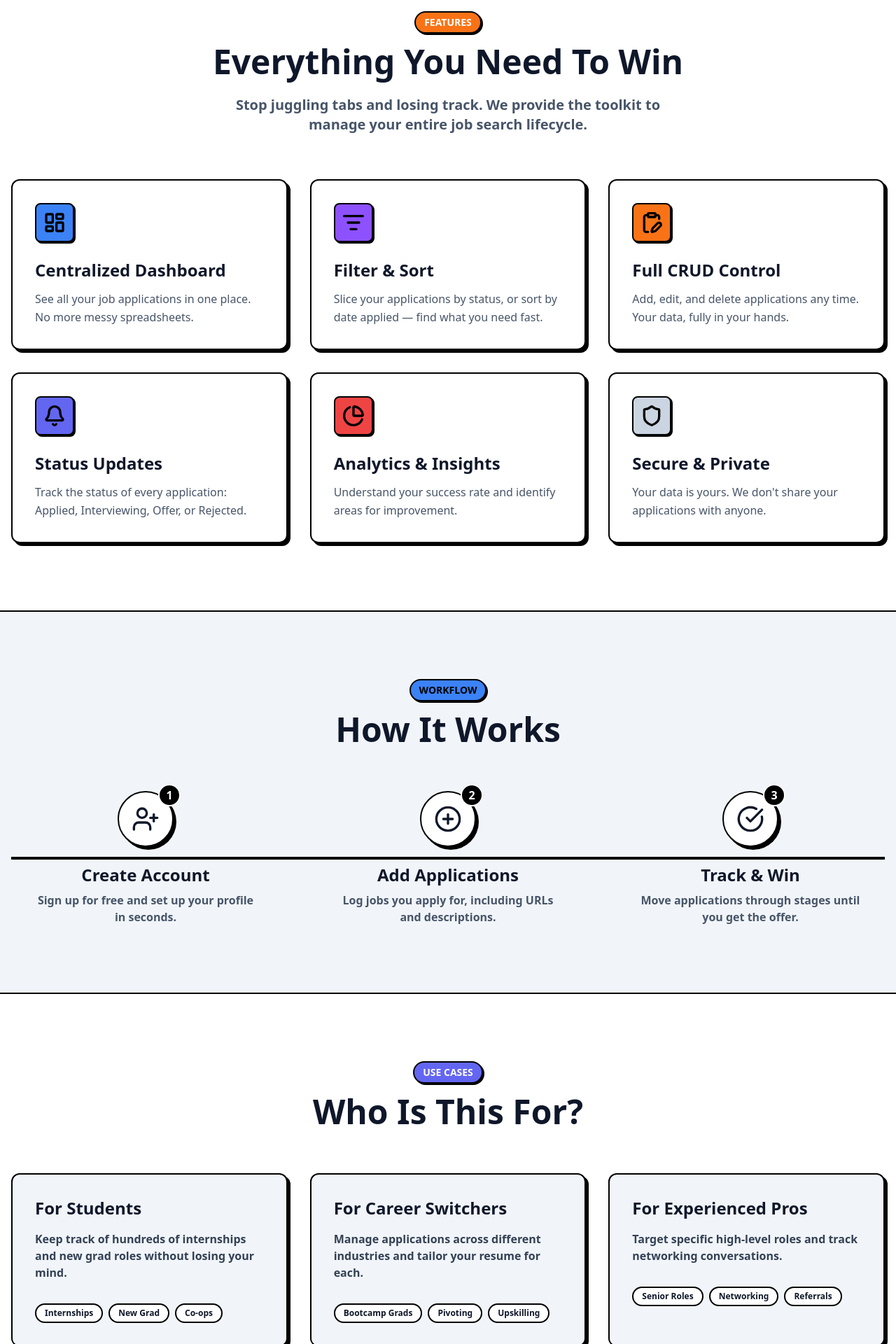
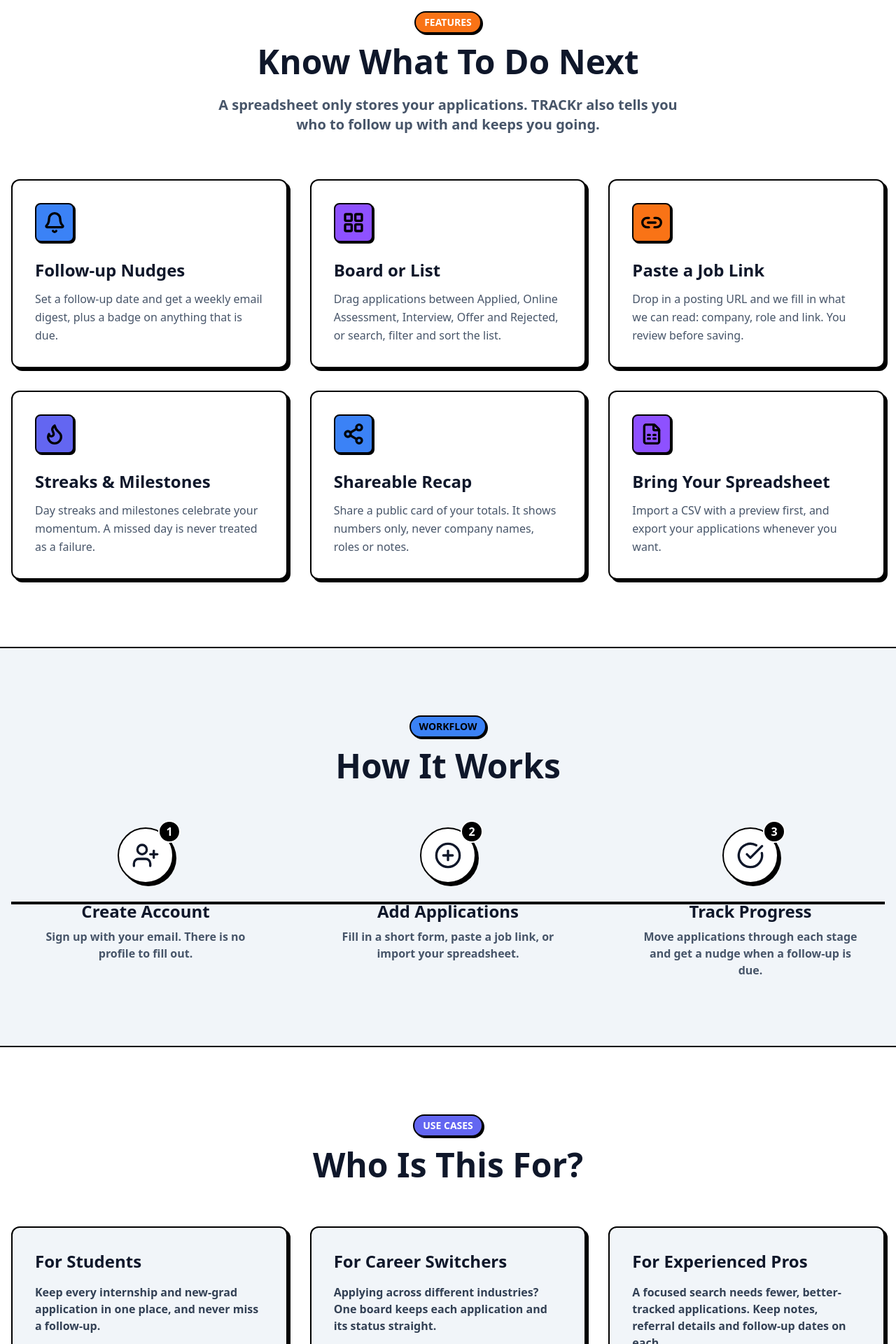
Before and after one commit to dharmikchandel/intern-track, a React (Vite) app in the folder frontend/: page / in a window 1280 px wide. Shown: the part 880-2800 px from the top of the page at 70% size. Built offline with nearby package versions, Linux system fonts and the light colour scheme; no server answers.

Commit message:
copy: rewrite landing page around real features, remove unverifiable claims

```diff
--- a/frontend/src/components/landing/CTASection.tsx
+++ b/frontend/src/components/landing/CTASection.tsx
@@ -16,15 +16,15 @@
                     transition={{ duration: 0.5 }}
                 >
                     <h2 className="text-5xl md:text-6xl font-black mb-6 tracking-tight">
-                        Ready To Get Hired?
+                        Ready To Get Organized?
                     </h2>
                     <p className="text-xl md:text-2xl font-bold mb-10 max-w-2xl mx-auto opacity-90">
-                        Join other students who are organizing their job hunt and landing offers.
+                        Put your whole job search in one place and always know what to do next.
                     </p>
                     <NeoLinkButton to="/register" className="text-xl px-10 py-5 h-auto bg-white text-black hover:bg-slate-100 border-2 border-black">
                         Start Tracking Now
                     </NeoLinkButton>
-                    <p className="mt-6 text-sm font-bold opacity-75">No credit card required. Free for students.</p>
+                    <p className="mt-6 text-sm font-bold opacity-75">No credit card required.</p>
                 </motion.div>
             </div>
         </section>
--- a/frontend/src/components/landing/FeaturesSection.tsx
+++ b/frontend/src/components/landing/FeaturesSection.tsx
@@ -1,42 +1,42 @@
 import { motion } from "framer-motion";
-import { LayoutDashboard, ListFilter, ClipboardEdit, Bell, PieChart, Shield } from "lucide-react";
+import { Bell, FileSpreadsheet, Flame, LayoutGrid, Link2, Share2 } from "lucide-react";
 
 const features = [
     {
-        icon: LayoutDashboard,
-        title: "Centralized Dashboard",
-        description: "See all your job applications in one place. No more messy spreadsheets.",
+        icon: Bell,
+        title: "Follow-up Nudges",
+        description: "Set a follow-up date and get a weekly email digest, plus a badge on anything that is due.",
         color: "bg-neo-primary"
     },
     {
-        icon: ListFilter,
-        title: "Filter & Sort",
-        description: "Slice your applications by status, or sort by date applied — find what you need fast.",
+        icon: LayoutGrid,
+        title: "Board or List",
+        description: "Drag applications between Applied, Online Assessment, Interview, Offer and Rejected, or search, filter and sort the list.",
         color: "bg-neo-secondary"
     },
     {
-        icon: ClipboardEdit,
-        title: "Full CRUD Control",
-        description: "Add, edit, and delete applications any time. Your data, fully in your hands.",
+        icon: Link2,
+        title: "Paste a Job Link",
+        description: "Drop in a posting URL and we fill in what we can read: company, role and link. You review before saving.",
         color: "bg-neo-tertiary"
     },
     {
-        icon: Bell,
-        title: "Status Updates",
-        description: "Track the status of every application: Applied, Interviewing, Offer, or Rejected.",
+        icon: Flame,
+        title: "Streaks & Milestones",
+        description: "Day streaks and milestones celebrate your momentum. A missed day is never treated as a failure.",
         color: "bg-neo-accent"
     },
     {
-        icon: PieChart,
-        title: "Analytics & Insights",
-        description: "Understand your success rate and identify areas for improvement.",
-        color: "bg-neo-destructive"
+        icon: Share2,
+        title: "Shareable Recap",
+        description: "Share a public card of your totals. It shows numbers only, never company names, roles or notes.",
+        color: "bg-neo-primary"
     },
     {
-        icon: Shield,
-        title: "Secure & Private",
-        description: "Your data is yours. We don't share your applications with anyone.",
-        color: "bg-slate-300"
+        icon: FileSpreadsheet,
+        title: "Bring Your Spreadsheet",
+        description: "Import a CSV with a preview first, and export your applications whenever you want.",
+        color: "bg-neo-secondary"
     }
 ];
 
@@ -48,9 +48,9 @@
                     <span className="inline-block py-1 px-3 rounded-full bg-neo-tertiary text-white border-2 border-black text-sm font-black mb-4 shadow-[2px_2px_0px_0px_rgba(0,0,0,1)]">
                         FEATURES
                     </span>
-                    <h2 className="text-4xl md:text-5xl font-black mb-6">Everything You Need To Win</h2>
+                    <h2 className="text-4xl md:text-5xl font-black mb-6">Know What To Do Next</h2>
                     <p className="text-xl text-slate-600 font-bold max-w-2xl mx-auto">
-                        Stop juggling tabs and losing track. We provide the toolkit to manage your entire job search lifecycle.
+                        A spreadsheet only stores your applications. TRACKr also tells you who to follow up with and keeps you going.
                     </p>
                 </div>
 
--- a/frontend/src/components/landing/HeroSection.tsx
+++ b/frontend/src/components/landing/HeroSection.tsx
@@ -28,7 +28,7 @@
                     transition={{ duration: 0.8, ease: "easeOut" }}
                 >
                     <span className="inline-block py-1 px-3 rounded-full bg-neo-secondary/10 border-2 border-black text-sm font-black mb-6 shadow-[2px_2px_0px_0px_rgba(0,0,0,1)]">
-                        🚀 APPLICATION TRACKING REIMAGINED
+                        JOB APPLICATION TRACKER
                     </span>
                     <h1 className="text-5xl md:text-7xl font-black mb-6 tracking-tight leading-none text-slate-900">
                         Master Your <br />
@@ -40,7 +40,7 @@
                         </span>
                     </h1>
                     <p className="text-xl md:text-2xl text-slate-600 font-bold max-w-2xl mx-auto mb-10 leading-relaxed">
-                        Track applications, organize interviews, and land your dream job with the most powerful student-focused platform.
+                        Know where every application stands, who to follow up with, and how your search is going.
                     </p>
 
                     <div className="flex flex-col sm:flex-row gap-4 justify-center items-center">
--- a/frontend/src/components/landing/HowItWorksSection.tsx
+++ b/frontend/src/components/landing/HowItWorksSection.tsx
@@ -30,7 +30,7 @@
                             </div>
                             <h3 className="text-2xl font-black mb-2">Create Account</h3>
                             <p className="text-slate-600 font-bold max-w-xs">
-                                Sign up for free and set up your profile in seconds.
+                                Sign up with your email. There is no profile to fill out.
                             </p>
                         </motion.div>
 
@@ -47,7 +47,7 @@
                             </div>
                             <h3 className="text-2xl font-black mb-2">Add Applications</h3>
                             <p className="text-slate-600 font-bold max-w-xs">
-                                Log jobs you apply for, including URLs and descriptions.
+                                Fill in a short form, paste a job link, or import your spreadsheet.
                             </p>
                         </motion.div>
 
@@ -62,9 +62,9 @@
                                 <span className="absolute -top-3 -right-3 w-8 h-8 bg-black text-white rounded-full flex items-center justify-center font-bold border-2 border-white">3</span>
                                 <CheckCircle className="w-10 h-10" strokeWidth={2} />
                             </div>
-                            <h3 className="text-2xl font-black mb-2">Track & Win</h3>
+                            <h3 className="text-2xl font-black mb-2">Track Progress</h3>
                             <p className="text-slate-600 font-bold max-w-xs">
-                                Move applications through stages until you get the offer.
+                                Move applications through each stage and get a nudge when a follow-up is due.
                             </p>
                         </motion.div>
                     </div>
--- a/frontend/src/components/landing/UseCasesSection.tsx
+++ b/frontend/src/components/landing/UseCasesSection.tsx
@@ -3,18 +3,18 @@
 const useCases = [
     {
         title: "For Students",
-        description: "Keep track of hundreds of internships and new grad roles without losing your mind.",
+        description: "Keep every internship and new-grad application in one place, and never miss a follow-up.",
         tags: ["Internships", "New Grad", "Co-ops"]
     },
     {
         title: "For Career Switchers",
-        description: "Manage applications across different industries and tailor your resume for each.",
+        description: "Applying across different industries? One board keeps each application and its status straight.",
         tags: ["Bootcamp Grads", "Pivoting", "Upskilling"]
     },
     {
         title: "For Experienced Pros",
-        description: "Target specific high-level roles and track networking conversations.",
-        tags: ["Senior Roles", "Networking", "Referrals"]
+        description: "A focused search needs fewer, better-tracked applications. Keep notes, referral details and follow-up dates on each.",
+        tags: ["Senior Roles", "Targeted Search", "Referrals"]
     }
 ];
 
--- a/frontend/src/pages/RegisterPage.tsx
+++ b/frontend/src/pages/RegisterPage.tsx
@@ -58,7 +58,7 @@
                     <h1 className="text-4xl font-black tracking-tighter text-neo-secondary drop-shadow-[2px_2px_0px_rgba(0,0,0,1)]">
                         TRACKr.
                     </h1>
-                    <p className="font-bold text-slate-600">Join the revolution</p>
+                    <p className="font-bold text-slate-600">Start tracking your job hunt</p>
                 </div>
 
                 <NeoCard>
```
Also changed, not shown: 1 other file (tests, documents, lock files or other folders).
